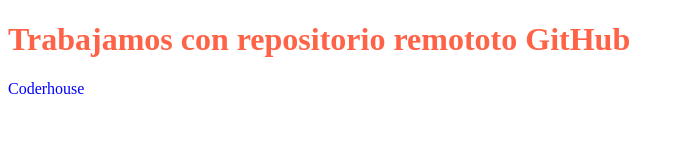
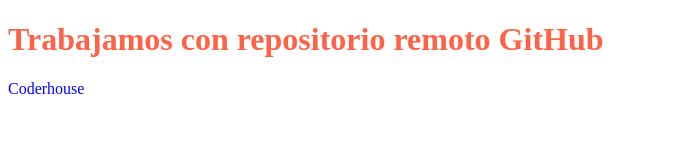
Before and after one commit to DavidArmoaG/comision-33040, a plain HTML site: page index.html in a window 1280 px wide. Shown: the whole page, without its empty margins (0-684 px from the left). Drawn offline with Linux system fonts and the light colour scheme.

```diff
--- a/index.html
+++ b/index.html
@@ -8,7 +8,7 @@
     <link rel="stylesheet" href="./css/style.css">
 </head>
 <body>
-    <h1>Trabajamos con repositorio remototo GitHub</h1>
+    <h1>Trabajamos con repositorio remoto GitHub</h1>
 
     <p>Coderhouse</p>
 
```
